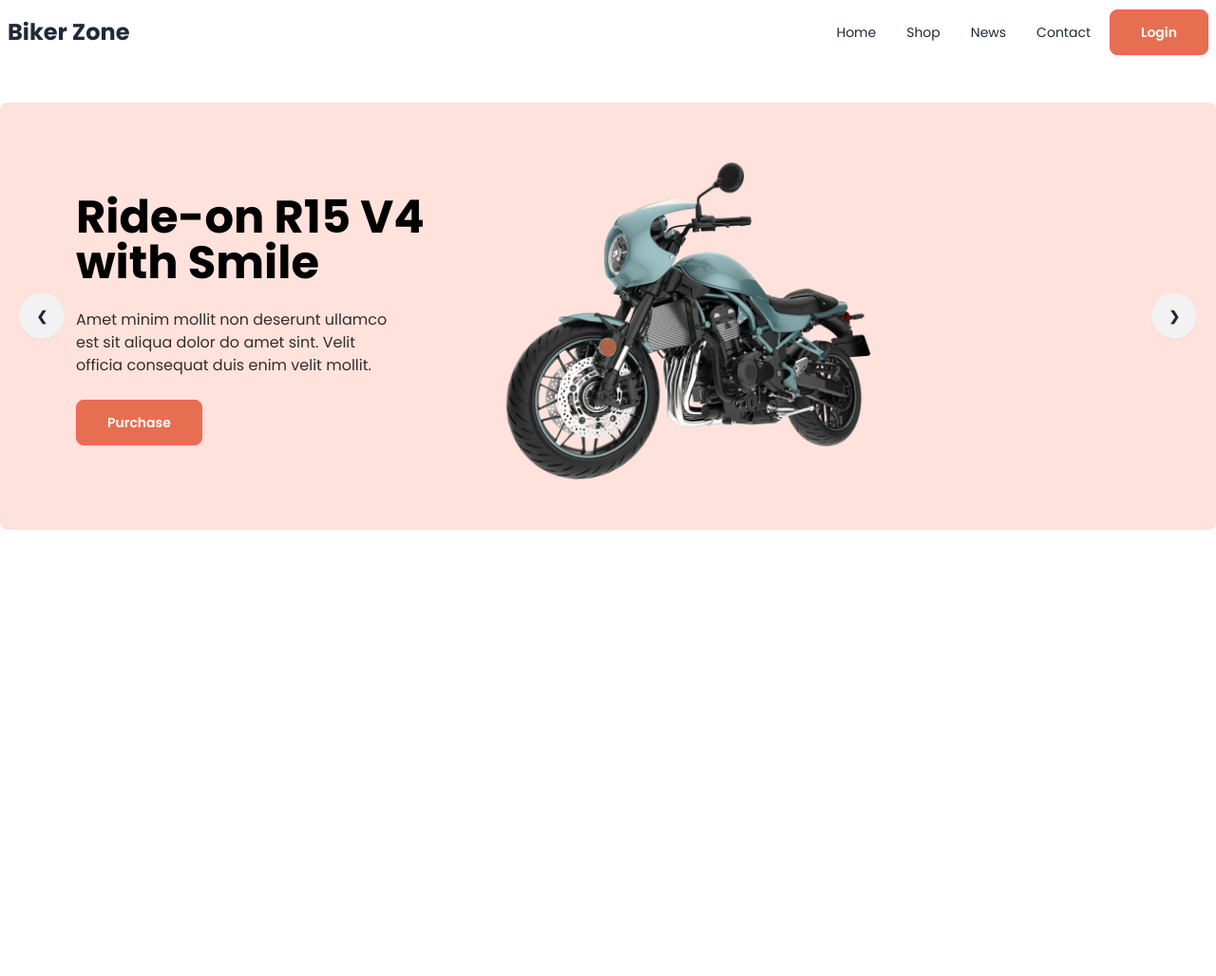
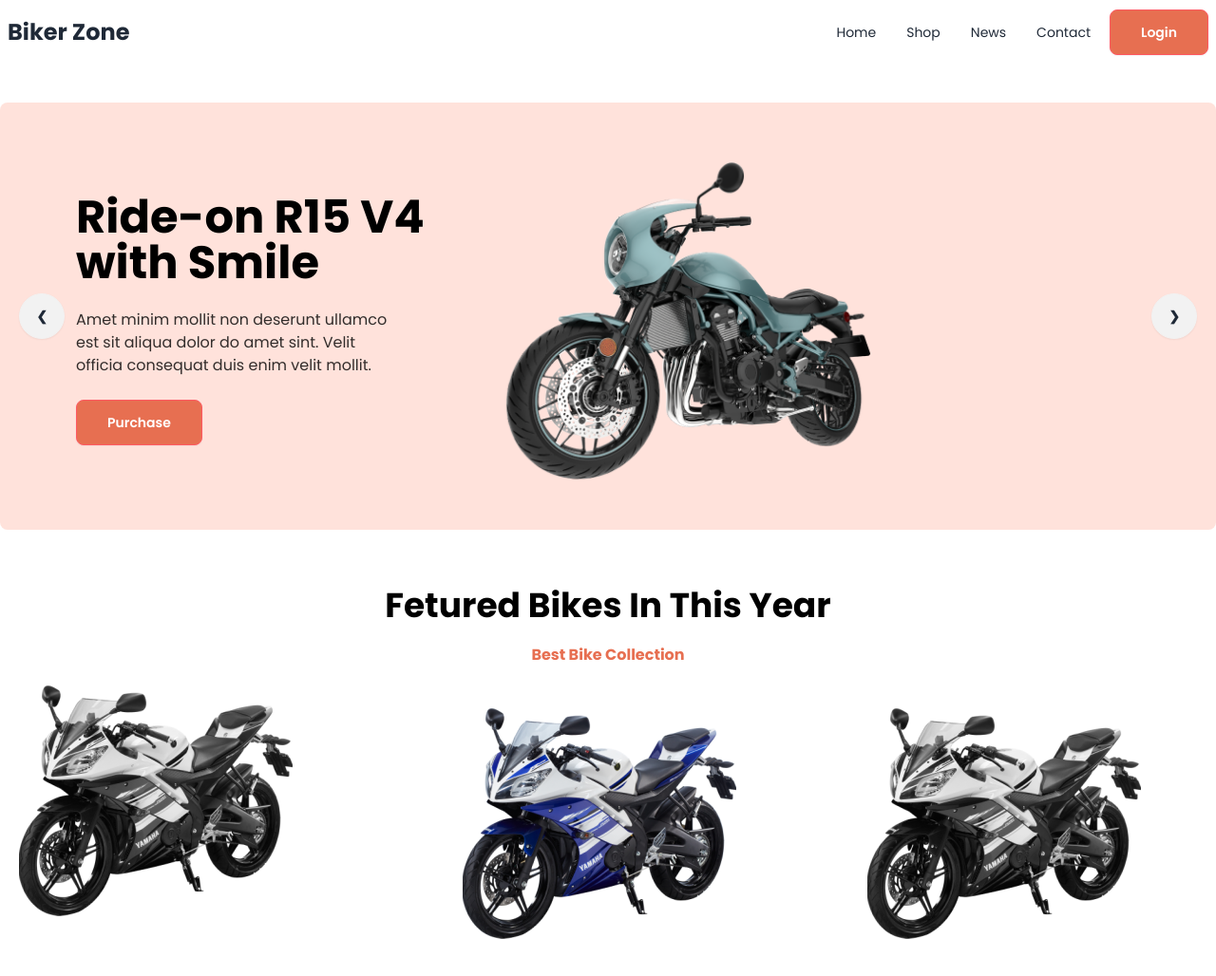
Before and after one commit to Shovon8054/Biker-Zone, a plain HTML site: page index.html in a window 1280 px wide. Shown: the whole page at 95% size. Before the commit the page ends 800 px from the top, so only its background shows below. Drawn offline with nearby package versions, Linux system fonts and the light colour scheme.

Commit message:
section 1 added

```diff
--- a/index.html
+++ b/index.html
@@ -175,11 +175,29 @@
 
      </header>
 
-     <br>
-     <br>
+     <!-- Main Section -->
+      <main class="md:container mx-auto text-black">
+        <!-- section1 -->
+        <section></section>
 
-     <!-- Main Section -->
-      <main class="md:container mx-auto"></main>
+        <!-- section 2 -->
+        <section class="my-5 text-black">
+          <h1 class="text-4xl font-bold text-center my-5">Fetured Bikes In This Year</h1>
+          <p class="text-center font-bold text-[#E76F51] font-[10px] ">Best Bike Collection</p>
+          <div class="flex flex-col space-y-6 md:grid md:grid-cols-3 md:mx-auto space-x-10">
+            <img class="filter grayscale p-5" src="images/others/feature-bike.png" alt="loading">
+            <img class="p-5" src="images/others/feature-bike.png" alt="loading">
+            <img class="filter grayscale p-5" src="images/others/feature-bike.png" alt="loading">
+          </div>
+        </section>
+
+        <!-- section 3 -->
+        <section></section>
+
+        <!-- section 4 -->
+        <section></section>
+
+      </main>
 
       <!-- Footer Section -->
        <footer></footer>
```
